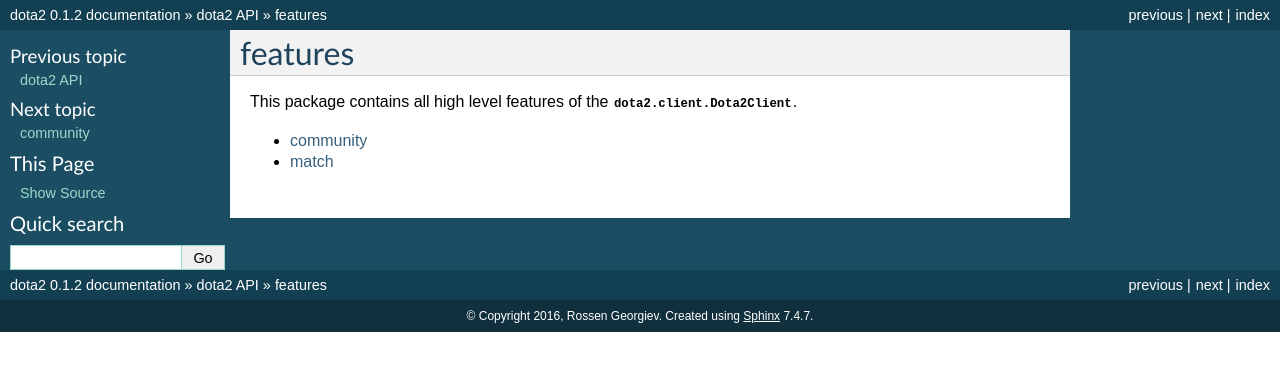
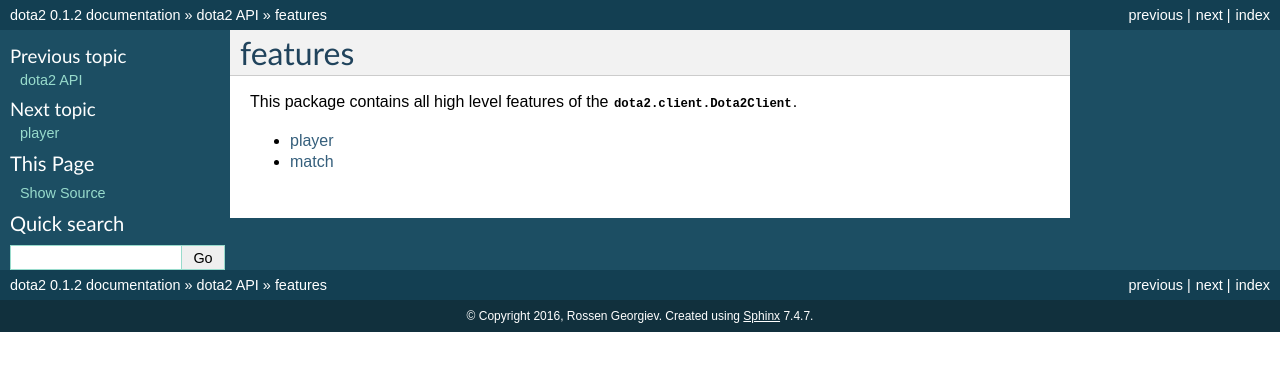
Before and after one commit to ValvePython/dota2, a Sphinx documentation site: the page built from docs/dota2.features.rst, in a window 1280 px wide. Shown: the top 371 px of the page. Built offline with Sphinx 7.4.7, drawn with Linux system fonts in a browser that asks for light colours; pages that are not in the unit, such as notebooks, are missing from menus.

Commit message:
updated docs after community -> player rename

```diff
--- a/docs/dota2.features.community.rst
+++ b/docs/dota2.features.player.rst
@@ -1,9 +1,9 @@
-community
-=========
+player
+======
 
 Features related to community, players and profiles.
 
-.. automodule:: dota2.features.community
+.. automodule:: dota2.features.player
     :members:
     :undoc-members:
     :show-inheritance:
--- a/docs/dota2.features.rst
+++ b/docs/dota2.features.rst
@@ -5,5 +5,5 @@ This package contains all high level features of the :class:`dota2.client.Dota2C
 
 .. toctree::
 
-   dota2.features.community
+   dota2.features.player
    dota2.features.match
```
